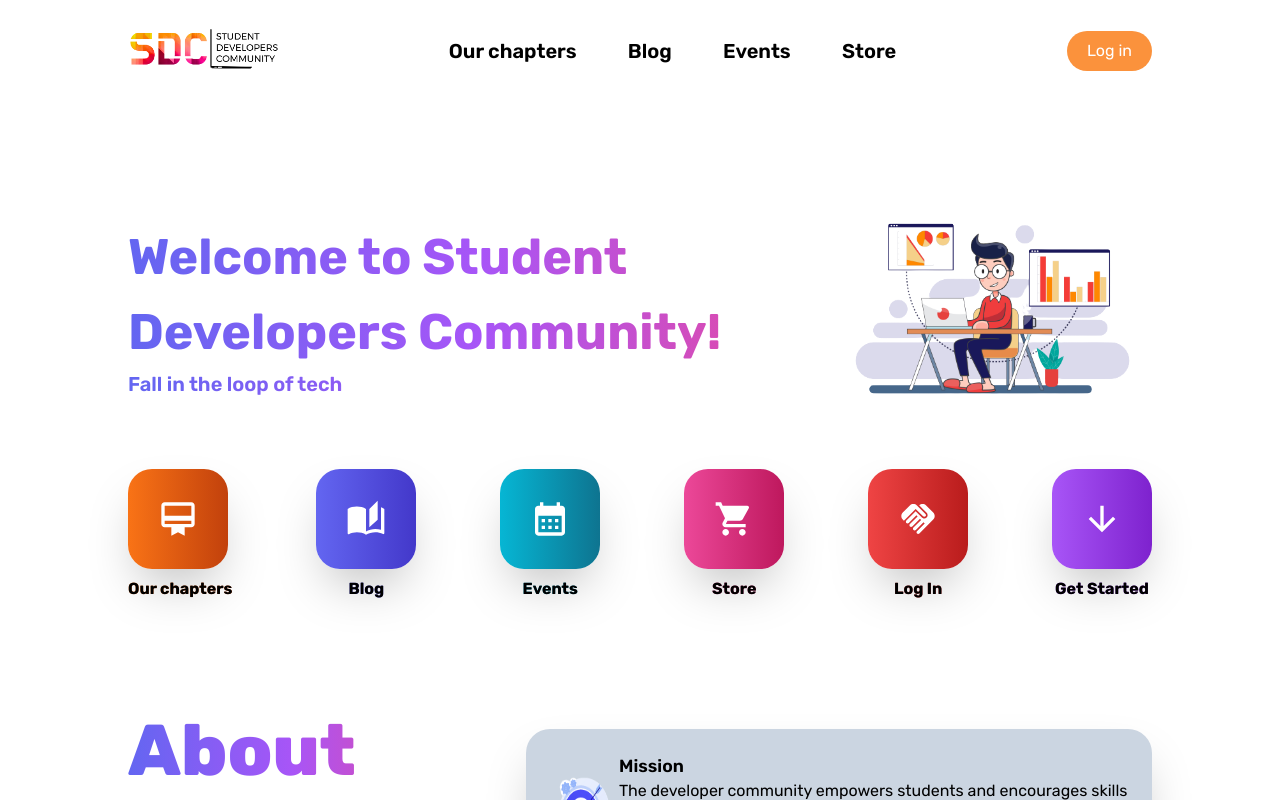
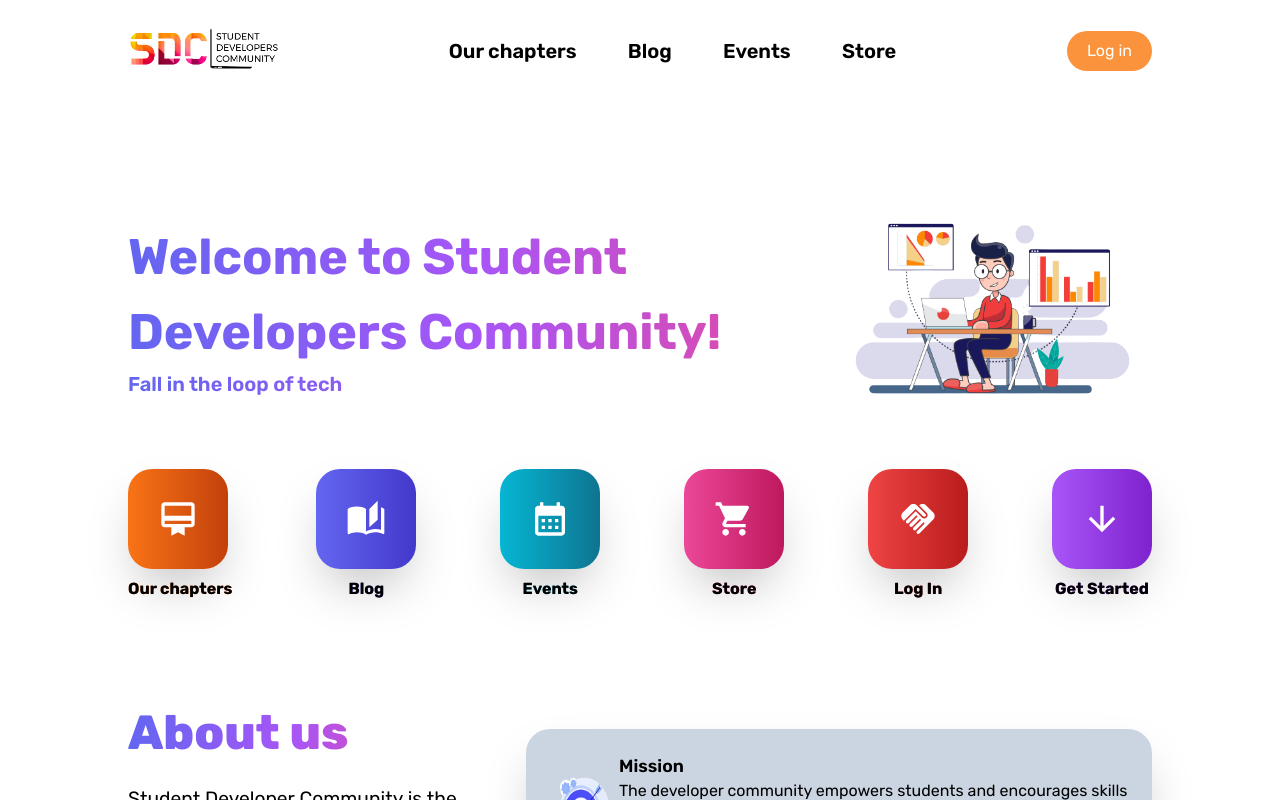
Before and after one commit to SDC-INDIA/sdc-website, a Next.js app: page / in a window 1280 px wide. Shown: the top 800 px of the page. Built offline with nearby package versions, Linux system fonts and the light colour scheme; no server answers.

Commit message:
size update

```diff
--- a/src/components/HomePage/About/About.tsx
+++ b/src/components/HomePage/About/About.tsx
@@ -5,7 +5,7 @@ import { motion } from "framer-motion";
 
 const About = () => {
     return (
-        <div className="lg:flex lg:justify-around  lg:wrap pt-16" id="about">
+        <div className="lg:flex lg:justify-around lg:wrap pt-16" id="about">
             <motion.div
                 className="lg:w-[100%] lg:mb-0 mb-8"
                 // transition={{ duration: 1 }}
@@ -13,7 +13,7 @@ const About = () => {
                 // whileInView={{ opacity: 1, x: 0 }}
                 // exit={{ opacity: 0, x: "-100%" }}
             >
-                <h1 className="text-[4.5rem] custom-color-text font-extrabold mb-4">About us</h1>
+                <h1 className="text-[3rem] custom-color-text font-extrabold mb-4">About us</h1>
                 <p className="text-[1.2rem] text-justify">
                 Student Developer Community is the nucleus of tech enthusiasts across India, igniting innovation and learning throughout the nation. <br></br>As a united force of tech enthusiasts, we ignite innovation and learning across the nation. <br></br><br></br>Our mission transcends boundaries, connecting students from every corner of India with immersive experiences. From hands-on technical workshops encompassing software development, data science, and AI, to electrifying hackathons that challenge and inspire. At SDC India, the possibilities are boundless. Together, let's code the future, create connections, and revolutionize technology. Welcome to the heartbeat of India's tech innovation.
                 </p>
```
